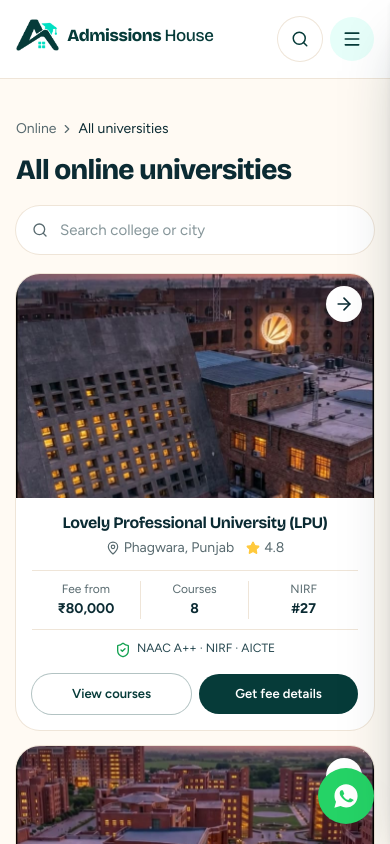
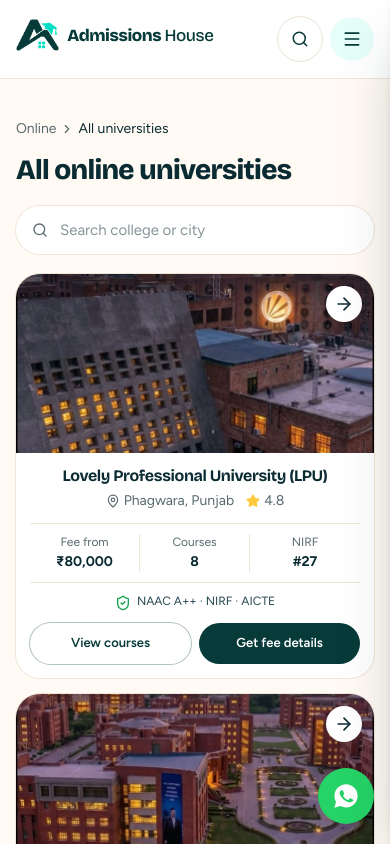
Before and after one commit to Admission-House/Admission-House, a Next.js app: page /online/universities in a window 390 px wide. Shown: the top 844 px of the page. Built offline with nearby package versions, Linux system fonts and the light colour scheme.

Commit message:
Issues fix

```diff
--- a/src/app/online/college-detail-card.tsx
+++ b/src/app/online/college-detail-card.tsx
@@ -18,14 +18,14 @@ export function CollegeDetailCard({ college: c }: { college: OnlineCollege }) {
 
   return (
     <article className="group relative flex h-full flex-col overflow-hidden rounded-3xl bg-white ring-1 ring-line transition duration-300 hover:-translate-y-1 hover:ring-brand/40">
-      <div className="relative aspect-[16/10] overflow-hidden bg-sand">
+      <div className="relative aspect-[16/10] overflow-hidden bg-sand max-sm:aspect-[2/1]">
         {photo && <Image src={photo} alt="" fill sizes="(min-width: 1280px) 20rem, (min-width: 1024px) 28vw, (min-width: 640px) 45vw, 100vw" className="object-cover transition duration-500 group-hover:scale-105" />}
         <span className="absolute top-3 right-3 grid size-9 place-items-center rounded-full bg-white text-ink transition group-hover:bg-marigold">
           <ArrowRight className="size-5 transition group-hover:translate-x-0.5" aria-hidden />
         </span>
       </div>
 
-      <div className="flex flex-1 flex-col px-4 pt-3.5 pb-4">
+      <div className="flex flex-1 flex-col px-3.5 pt-3 pb-3.5 sm:px-4 sm:pt-3.5 sm:pb-4">
         <h3 className="text-center text-base leading-snug font-bold text-ink">
           <Link href={`/online/${c.slug}`} className="transition group-hover:text-royal after:absolute after:inset-0">
             {name}
@@ -65,7 +65,7 @@ export function CollegeDetailCard({ college: c }: { college: OnlineCollege }) {
           </p>
         )}
 
-        <div className="relative z-10 mt-auto grid grid-cols-2 gap-2 pt-4">
+        <div className="relative z-10 mt-auto grid grid-cols-2 gap-2 pt-3 sm:pt-4">
           <Link href={`/online/${c.slug}`} className="rounded-full px-3 py-2.5 text-center text-[0.8125rem] font-semibold text-brand ring-1 ring-brand/30 transition hover:ring-brand">
             View courses
           </Link>
--- a/src/app/online/online-scroll.tsx
+++ b/src/app/online/online-scroll.tsx
@@ -101,7 +101,7 @@ function ScrollCard({ slide: s, i, progress, narrow, reduced }: { slide: Slide;
   return (
     <motion.article
       style={{ x, y, rotateY, scale, opacity, zIndex, transformStyle: "preserve-3d" }}
-      className={`absolute top-[max(calc(58%_-_9.25rem),13rem)] left-1/2 ml-[max(-11rem,-39vw)] flex h-[18.5rem] max-sm:[--h:clamp(16rem,calc(100svh-78px-17rem),18.5rem)] max-sm:h-[var(--h)] max-sm:top-[calc(11rem+(100svh-78px-14rem-var(--h))/2)] w-[78vw] max-w-[22rem] overflow-hidden sm:top-[max(calc(60%_-_9.25rem),13rem)] lg:top-auto lg:bottom-[calc(1.5rem+8vh)] lg:mt-0 lg:ml-[max(-18.5rem,-19vw)] lg:h-[clamp(13rem,calc(100svh-4.875rem-var(--intro)-8vh),19rem)] lg:w-[min(37rem,38vw)] lg:max-w-none rounded-2xl bg-gradient-to-br ${face.bg} text-white shadow-[0_40px_90px_-30px_rgb(0_0_0/0.85)] ring-1 ${face.rim} will-change-transform`}
+      className={`absolute top-[max(calc(58%_-_9.25rem),13rem)] left-1/2 ml-[max(-11rem,-39vw)] flex h-[18.5rem] max-sm:[--h:clamp(16rem,calc(100svh-78px-20.5rem),18.5rem)] max-sm:h-[var(--h)] max-sm:top-[calc(14.5rem+(100svh-78px-17.5rem-var(--h))/2)] w-[78vw] max-w-[22rem] overflow-hidden sm:top-[max(calc(60%_-_9.25rem),13rem)] lg:top-auto lg:bottom-[calc(1.5rem+8vh)] lg:mt-0 lg:ml-[max(-18.5rem,-19vw)] lg:h-[clamp(13rem,calc(100svh-4.875rem-var(--intro)-8vh),19rem)] lg:w-[min(37rem,38vw)] lg:max-w-none rounded-2xl bg-gradient-to-br ${face.bg} text-white shadow-[0_40px_90px_-30px_rgb(0_0_0/0.85)] ring-1 ${face.rim} will-change-transform`}
     >
       <span className={`pointer-events-none absolute -top-20 -right-16 size-72 rounded-full blur-3xl ${face.glow}`} aria-hidden />
       <span className="pointer-events-none absolute inset-x-0 top-0 h-px bg-white/50" aria-hidden />
--- a/src/app/online/page.tsx
+++ b/src/app/online/page.tsx
@@ -82,7 +82,7 @@ export default function OnlinePage() {
               </span>
               .
             </h1>
-            <p className="mt-3 max-w-md text-[0.9375rem] leading-snug text-white/85 max-lg:hidden short:hidden lg:mt-4 lg:text-base">Pick a course, tell us your marks and what you want to do next. We help with the rest.</p>
+            <p className="mt-3 max-w-md text-[0.9375rem] leading-snug text-white/85 max-lg:text-sm [@media(max-height:37.5rem)]:max-lg:hidden short:lg:hidden lg:mt-4 lg:text-base">Pick a course, tell us your marks and what you want to do next. We help with the rest.</p>
             <div className="mt-4 flex flex-wrap items-center gap-x-2 gap-y-0 sm:mt-5 sm:gap-x-3">
               <LeadButton
                 source="online-hero"
```
